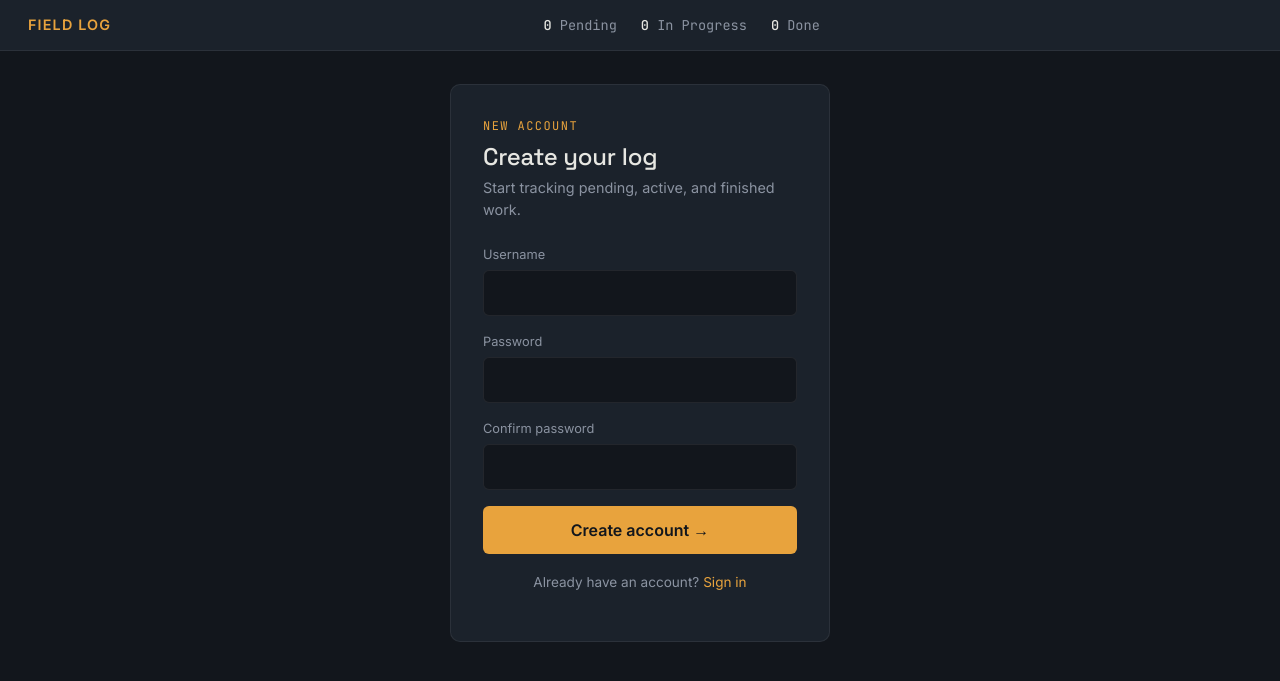
After one commit to atharvanawale11/task-manager, a Django app: template templates/registration/signup.html in a window 1280 px wide. The commit adds this page. Shown: the top 681 px of the page. Run offline with Django 5.2, Linux system fonts and the light colour scheme; the template is opened without the code that fills it, so the values that code supplies are empty, except form fields; tables that the repository leaves empty hold one stand-in row (values such as "Sample post"); form fields are guessed from the names that the template uses.

Commit message:
feat: Add the  signup page

```diff
--- a/static/css/style.css
+++ b/static/css/style.css
@@ -254,3 +254,13 @@ textarea, .field select, .field input[type="date"] {
   text-decoration: none;
 }
 .logout-btn:hover { text-decoration: underline; }
+
+.auth-switch {
+  text-align: center;
+  font-size: 0.85rem;
+  color: var(--muted);
+  margin-top: 18px;
+}
+.auth-switch a { color: var(--signal); text-decoration: none; }
+.auth-switch a:hover { text-decoration: underline; }
+.auth-error-list { padding-left: 18px; margin: 0 0 12px; }
--- a/tasks/urls_frontend.py
+++ b/tasks/urls_frontend.py
@@ -1,6 +1,7 @@
 from django.urls import path
-from .views import dashboard
+from .views import dashboard, signup
 
 urlpatterns = [
     path('', dashboard, name='dashboard'),
+    path('signup/', signup, name='signup'),
 ]
--- a/templates/registration/login.html
+++ b/templates/registration/login.html
@@ -27,4 +27,5 @@
     </form>
   </div>
 </div>
+<p class="auth-switch">Don't have an account? <a href="{% url 'signup' %}">Sign up</a></p>
 {% endblock %}
--- /dev/null
+++ b/templates/registration/signup.html
@@ -0,0 +1,43 @@
+{% extends "base.html" %}
+{% block title %}Sign Up · Field Log{% endblock %}
+
+{% block content %}
+<div class="auth-wrap">
+  <div class="panel auth-panel">
+    <p class="auth-eyebrow mono">NEW ACCOUNT</p>
+    <h1>Create your log</h1>
+    <p class="auth-sub">Start tracking pending, active, and finished work.</p>
+
+    <form method="post">
+      {% csrf_token %}
+      <div class="field">
+        <label for="id_username">Username</label>
+        {{ form.username }}
+      </div>
+      <div class="field">
+        <label for="id_password1">Password</label>
+        {{ form.password1 }}
+      </div>
+      <div class="field">
+        <label for="id_password2">Confirm password</label>
+        {{ form.password2 }}
+      </div>
+
+      {% if form.errors %}
+        <p class="auth-error">Please fix the errors below and try again.</p>
+        <ul class="auth-error-list">
+          {% for field in form %}
+            {% for error in field.errors %}
+              <li class="auth-error">{{ error }}</li>
+            {% endfor %}
+          {% endfor %}
+        </ul>
+      {% endif %}
+
+      <button type="submit" class="btn-signal">Create account →</button>
+    </form>
+
+    <p class="auth-switch">Already have an account? <a href="{% url 'login' %}">Sign in</a></p>
+  </div>
+</div>
+{% endblock %}
```
Also changed, not shown: tasks/views.py (+19 -0 lines).
